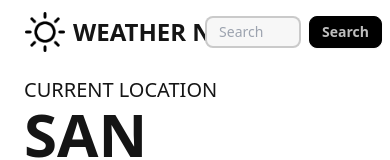
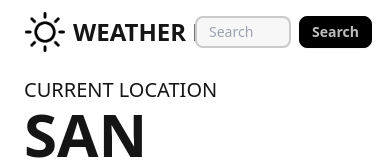
Before and after one commit to Pranav-Official/weatherapp-angular, an Angular app: page / in a window 390 px wide. Shown: the top 160 px of the page. Built offline with nearby package versions, Linux system fonts and the light colour scheme.

Commit message:
feat:add search suggestion dropdown

```diff
--- a/src/app/components/navbar/navbar.component.css
+++ b/src/app/components/navbar/navbar.component.css
@@ -0,0 +1,8 @@
+.flex-1 {
+  flex-shrink: 1;
+}
+@media (max-width: 450px) {
+  .flex-1 {
+    flex: 0 0 50%;
+  }
+}
--- a/src/app/components/navbar/navbar.component.html
+++ b/src/app/components/navbar/navbar.component.html
@@ -1,18 +1,32 @@
-<div class="navbar bg-neutral">
+<div class="flex navbar bg-neutral">
   <div class="flex-1">
     <a class="btn btn-ghost text-2xl uppercase">
       <img src="./../assets/icons/Sunny Day.png" class="w-10" alt="" />
       Weather Now
     </a>
   </div>
-  <div class="flex-none gap-2">
   <div class="form-control">
+    <div class="flex flex-row gap-2">
+      <div class="flex flex-col">
         <input
           type="text"
           placeholder="Search"
+          (keyup)="onSearchKeyUp($event)"
+          (blur)="onSearchBlur()"
           class="input input-sm input-bordered border-2 w-24 md:w-auto"
+          id="searchInput"
         />
+        @if(showDropdown){
+        <ul
+          class="menu dropdown-content bg-base-100 rounded-box w-56 absolute mt-10 shadow-md"
+          id="searchDropdown"
+        >
+          <li><a>New York</a></li>
+          <li><a>New Zealand</a></li>
+        </ul>
+        }
       </div>
       <button class="btn btn-sm btn-active btn-primary">Search</button>
     </div>
   </div>
+</div>
--- a/src/app/components/navbar/navbar.component.ts
+++ b/src/app/components/navbar/navbar.component.ts
@@ -1,12 +1,23 @@
-import { Component } from '@angular/core';
+import { Component, Input } from '@angular/core';
 
 @Component({
   selector: 'app-navbar',
   standalone: true,
-  imports: [],
   templateUrl: './navbar.component.html',
-  styleUrl: './navbar.component.css'
+  styleUrls: ['./navbar.component.css'],
 })
 export class NavbarComponent {
+  @Input() showDropdown = false;
 
+  onSearchKeyUp(event: KeyboardEvent) {
+    this.showDropdown = true;
+    const inputElement = event.target as HTMLInputElement;
+    if (inputElement.value === '') {
+      this.showDropdown = false;
+    }
+  }
+
+  onSearchBlur() {
+    this.showDropdown = false;
+  }
 }
```
Lines whose indentation alone changed are shown as unchanged.
